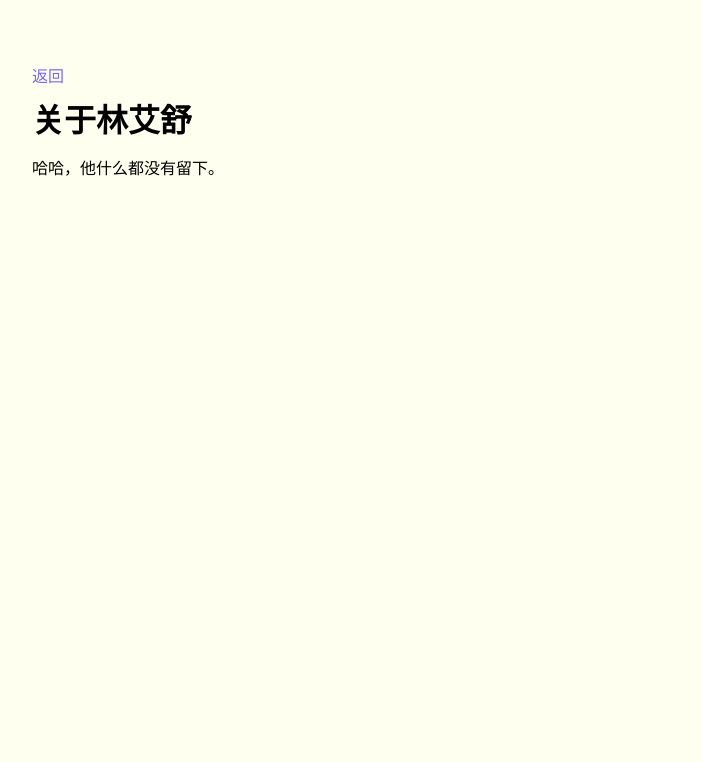
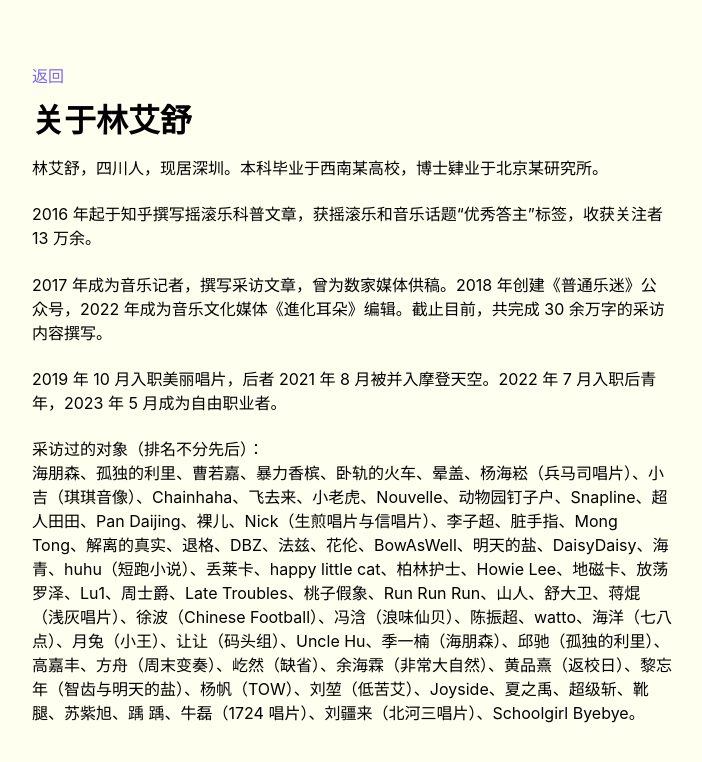
Before and after one commit to salingerlin/salingerlin.github.io, a Jekyll site: the page built from about.md, in a window 1280 px wide. Shown: the top 762 px of the page, without its empty margins (288-990 px from the left). Built offline with Jekyll 4.4.1, drawn with Linux system fonts in a browser that asks for light colours.

Commit message:
Update about.md

```diff
--- a/about.md
+++ b/about.md
@@ -3,4 +3,13 @@ layout: page
 title: 关于林艾舒
 ---
 
-哈哈，他什么都没有留下。
+林艾舒，四川人，现居深圳。本科毕业于西南某高校，博士肄业于北京某研究所。
+
+2016 年起于知乎撰写摇滚乐科普文章，获摇滚乐和音乐话题“优秀答主”标签，收获关注者 13 万余。
+
+2017 年成为音乐记者，撰写采访文章，曾为数家媒体供稿。2018 年创建《普通乐迷》公众号，2022 年成为音乐文化媒体《進化耳朵》编辑。截止目前，共完成 30 余万字的采访内容撰写。
+
+2019 年 10 月入职美丽唱片，后者 2021 年 8 月被并入摩登天空。2022 年 7 月入职后青年，2023 年 5 月成为自由职业者。
+
+采访过的对象（排名不分先后）：<br>
+海朋森、孤独的利里、曹若嘉、暴力香槟、卧轨的火车、晕盖、杨海崧（兵马司唱片）、小吉（琪琪音像）、Chainhaha、飞去来、小老虎、Nouvelle、动物园钉子户、Snapline、超人田田、Pan Daijing、裸儿、Nick（生煎唱片与信唱片）、李子超、脏手指、Mong Tong、解离的真实、退格、DBZ、法兹、花伦、BowAsWell、明天的盐、DaisyDaisy、海青、huhu（短跑小说）、丢莱卡、happy little cat、柏林护士、Howie Lee、地磁卡、放荡罗泽、Lu1、周士爵、Late Troubles、桃子假象、Run Run Run、山人、舒大卫、蒋焜（浅灰唱片）、徐波（Chinese Football）、冯浛（浪味仙贝）、陈振超、watto、海洋（七八点）、月兔（小王）、让让（码头组）、Uncle Hu、季一楠（海朋森）、邱驰（孤独的利里）、高嘉丰、方舟（周末变奏）、屹然（缺省）、余海霖（非常大自然）、黄品熹（返校日）、黎忘年（智齿与明天的盐）、杨帆（TOW）、刘堃（低苦艾）、Joyside、夏之禹、超级斩、靴腿、苏紫旭、踽 踽、牛磊（1724 唱片）、刘疆来（北河三唱片）、Schoolgirl Byebye。
```
